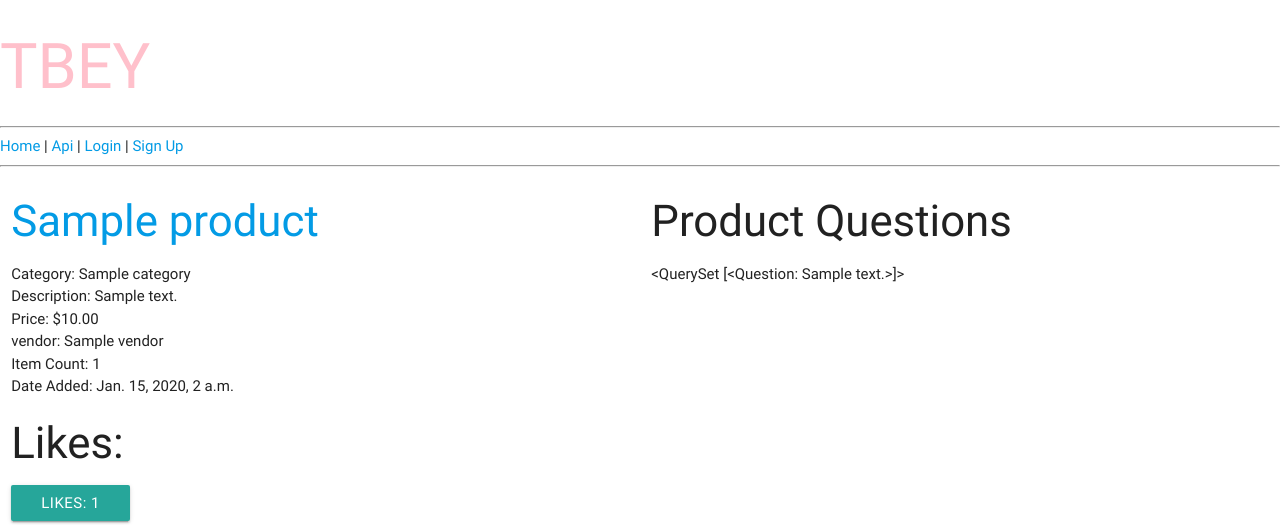
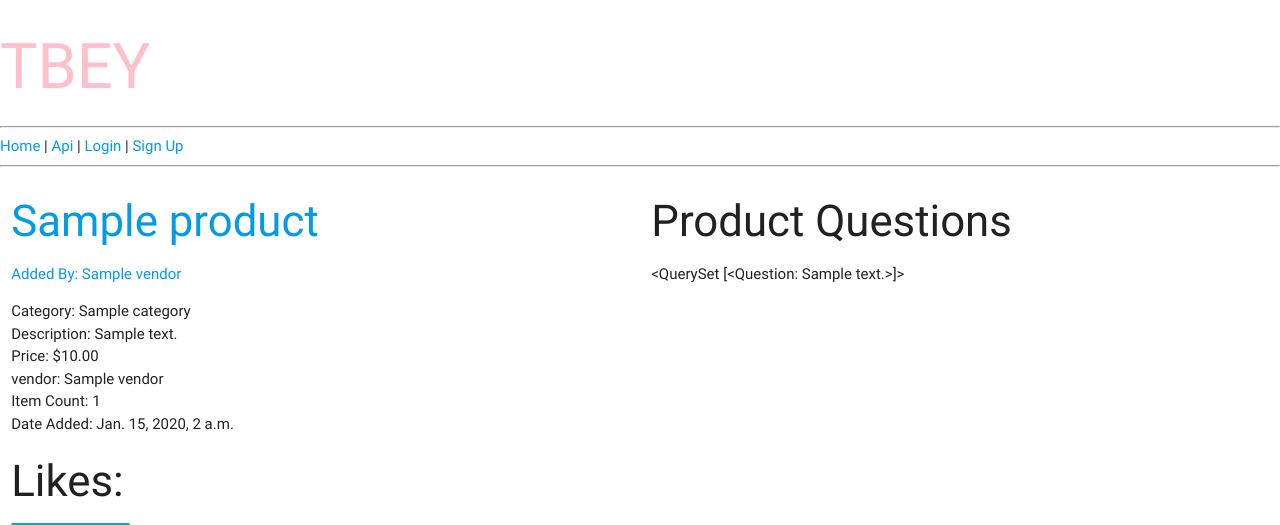
Before and after one commit to Tim-Hass-GA/tbey_project_4, a Django app: page /1/ in a window 1280 px wide. Shown: the top 525 px of the page. Run offline with Django 3.2, Linux system fonts and the light colour scheme; tables that the repository leaves empty hold one stand-in row (values such as "Sample post").

Commit message:
post routes for new vendor and new product put in -- some error handling and user logic needed for both.

```diff
--- a/tbeysite/tbeystore/forms.py
+++ b/tbeysite/tbeystore/forms.py
@@ -9,7 +9,7 @@ class VendorForm(forms.ModelForm):
     # user = forms.ModelChoiceField(queryset=User.objects.get(id=user_id))
     class Meta:
         model = Vendor
-        fields = ('user','vendor_name','description','address','city','state','zip','website','email','phone',)
+        fields = ('vendor_name','description','address','city','state','zip','website','email','phone')
 
 
 class ProductForm(forms.ModelForm):
@@ -17,7 +17,7 @@ class ProductForm(forms.ModelForm):
     # vendor_id = forms.ModelChoiceField(queryset=Vendor.objects.get(id=vendor_id))
     class Meta:
         model = Product
-        fields = ('name','description','price','item_count','category', 'vendor')
+        fields = ('name','description','price','item_count','category',)
 
         # widget = { 'category' : category}
 
--- a/tbeysite/tbeystore/templates/tbeystore/product.html
+++ b/tbeysite/tbeystore/templates/tbeystore/product.html
@@ -9,8 +9,8 @@
     <a href="/{{product.id}}">
     <h3>{{product.name}}</h3>
     </a>
-    <!-- <a href="/user/{{product.vendor.vendor_name}}">
-    <p>Adobed By: {{ product.user.username }}</p></a> -->
+    <a href="/vendor/{{product.vendor.id}}/">
+    <p>Added By: {{ product.vendor }}</p></a>
 
     <ul>
       <li>Category: {{product.category}}</li>
--- a/tbeysite/tbeystore/templates/tbeystore/vendor.html
+++ b/tbeysite/tbeystore/templates/tbeystore/vendor.html
@@ -6,7 +6,7 @@
       <h3>Name: {{user.first_name}}</h3>
     </a> -->
     <ul>
-      <li>Vendor name: {{vendor.vendor_name}}</li>
+      <!-- <li>Vendor name: {{vendor.vendor_name}}</li> -->
       <li>Description: {{vendor.description}}</li>
       <li>Email: {{vendor.email}}</li>
       <li>Location: {{vendor.vendor_address}}</li>
@@ -22,7 +22,7 @@
   <!-- </div> -->
   <!-- <div class="new_product"> -->
     <h3>Add New Product</h3>
-    <form class="product_form" action="/post_product/" method="post">
+    <form class="product_form" action="/post_product/{{vendor.id}}/" method="post">
       {% csrf_token %}
       {{ form }}
       <input type="submit" value="Submit"/>
--- a/tbeysite/tbeystore/urls.py
+++ b/tbeysite/tbeystore/urls.py
@@ -19,13 +19,13 @@ urlpatterns = [
     # re_path(r'^([0-9]+)/$', views.show, name='show'),
     path('<int:product_id>/', views.product, name='product'),
     # path('<int:vendor_id>/post_product/', views.post_product, name='post_product'),
-    path('post_product/', views.post_product, name='post_product'),
+    path('post_product/<int:vendor_id>/', views.post_product, name='post_product'),
     path('user/<user_name>/', views.profile, name='profile'),
     path('vendor/<int:vendor_id>/', views.vendor, name='vendor'),
     path('login/', views.login_view, name='login'),
     path('logout/', views.logout_view, name='logout'),
     path('signup/', views.signup, name='signup'),
-    path('vendor_signup/<int:user_id>', views.vendor_signup, name='vendor_signup'),
+    path('vendor_signup/<int:user_id>/', views.vendor_signup, name='vendor_signup'),
     path('like_product/', views.like_product, name='like_product'),
     # path('<int:cat_id>/edit/', views.edit_cat, name='edit_cat'),
     # path('<int:cat_id>/destroy/', views.delete_cat, name='delete_cat'),
--- a/tbeysite/tbeystore/views.py
+++ b/tbeysite/tbeystore/views.py
@@ -40,14 +40,32 @@ def product(request, product_id):
 
 ##### CREATE PRODUCT ROUTE
 def post_product(request, vendor_id):
-    form = ProductForm(request.POST)
-    vendor = Vendor.objects.get(id=vendor_id)
-    # method on the form object
-    if form.is_valid():
-        product = form.save(commit = False)
-        product.vendor = request.vendor
-        product.save()
-    return HttpResponseRedirect('/')
+    print('posting product')
+    if request.method == 'POST':
+        form = ProductForm(request.POST)
+        vendor = Vendor.objects.get(pk=vendor_id)
+        # method on the form object
+        print(vendor)
+        if form.is_valid():
+            print('form valid')
+            product = form.save(commit = False)
+            product.vendor_id = int(vendor.id)
+            print(product.vendor_id)
+            product.save()
+            print('saved')
+            return HttpResponseRedirect('/')
+        else:
+            form = ProductForm()
+            return render(request, 'tbeystore/vendor.html', {
+                'form':form,
+                'error_message': "Form is not valid."
+            })
+    else:
+        form = LoginForm()
+        return render(request, 'tbeystore/login.html', {
+            'form':form,
+            'error_message': "Something when wrong. Make sure you're signed in."
+        })
 
 ##### PROFILE ROUTE
 def profile(request, user_name):
@@ -67,23 +85,41 @@ def vendor(request, vendor_id):
     return render(request, 'tbeystore/vendor.html', {'vendor':vendor, 'products':products, 'form':form})
     # return render(request, 'tbeystore/vendor.html', {'vendor':vendor, 'form':form})
 
+
+# question = get_object_or_404(Question, pk=question_id)
+#     try:
+#         selected_choice = question.choice_set.get(pk=request.POST['choice'])
+#     except (KeyError, Choice.DoesNotExist):
+#         # redisplay the question voting form
+#         return render(request, 'polls/detail.html', {
+#             'question': question,
+#             'error_message': "You didn't select a choice."
+#         })
+#     else:
+#         selected_choice.votes += 1
+#         selected_choice.save()
+#         # always return an HttpResponseRedirect after successfull POSTing data
+#         return HttpResponseRedirect(reverse('polls:results', args=(question_id,)))
+
+
+
 def vendor_signup(request, user_id):
     if request.method == 'POST':
         print('posting')
+        user = User.objects.get(pk=user_id)
         form = VendorForm(request.POST)
-        user = User.objects.get(id=user_id)
-        # user_id = request.GET.get(id=user_id)
-        print(user.id)
+        print(user)
+        # print(user.id)
         if user is not None:
             if user.is_active:
-                form.user_id = request.user.id
-                print('we are posting a vendor')
-                print(form.user_id)
                 if form.is_valid():
                     print('form is valid')
                     # clean form
-                    vendor = form.save()
+                    vendor = form.save(commit = False)
+                    vendor.user_id = request.user.id
+                    print(vendor.user_id)
                     vendor.save()
+                    print('saved')
                     return HttpResponseRedirect('/')
                 else:
                     print('from is not valid')
```
Also changed, not shown: tbeysite/tbeystore/migrations/0002_product_likes.py (added).
